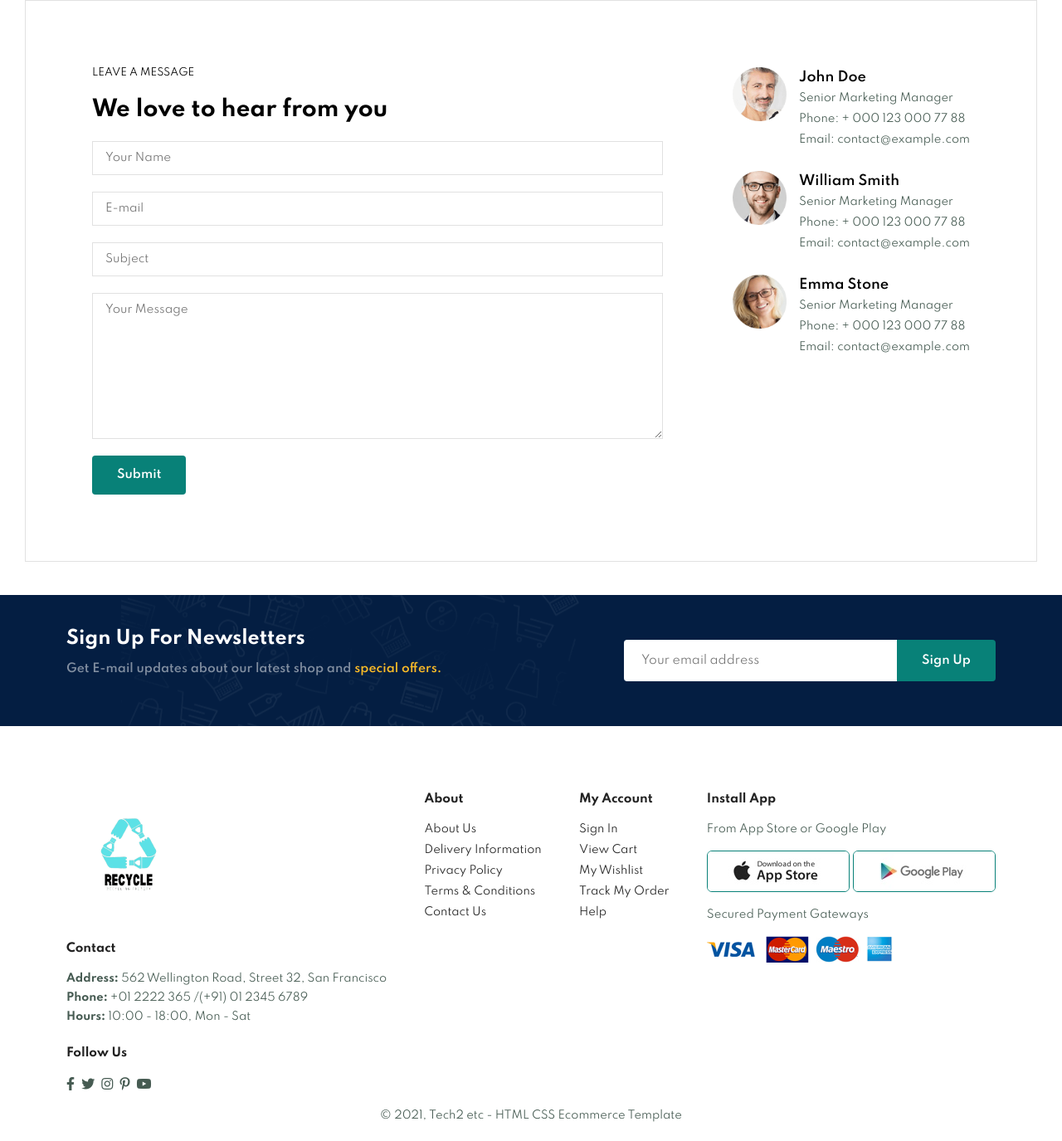
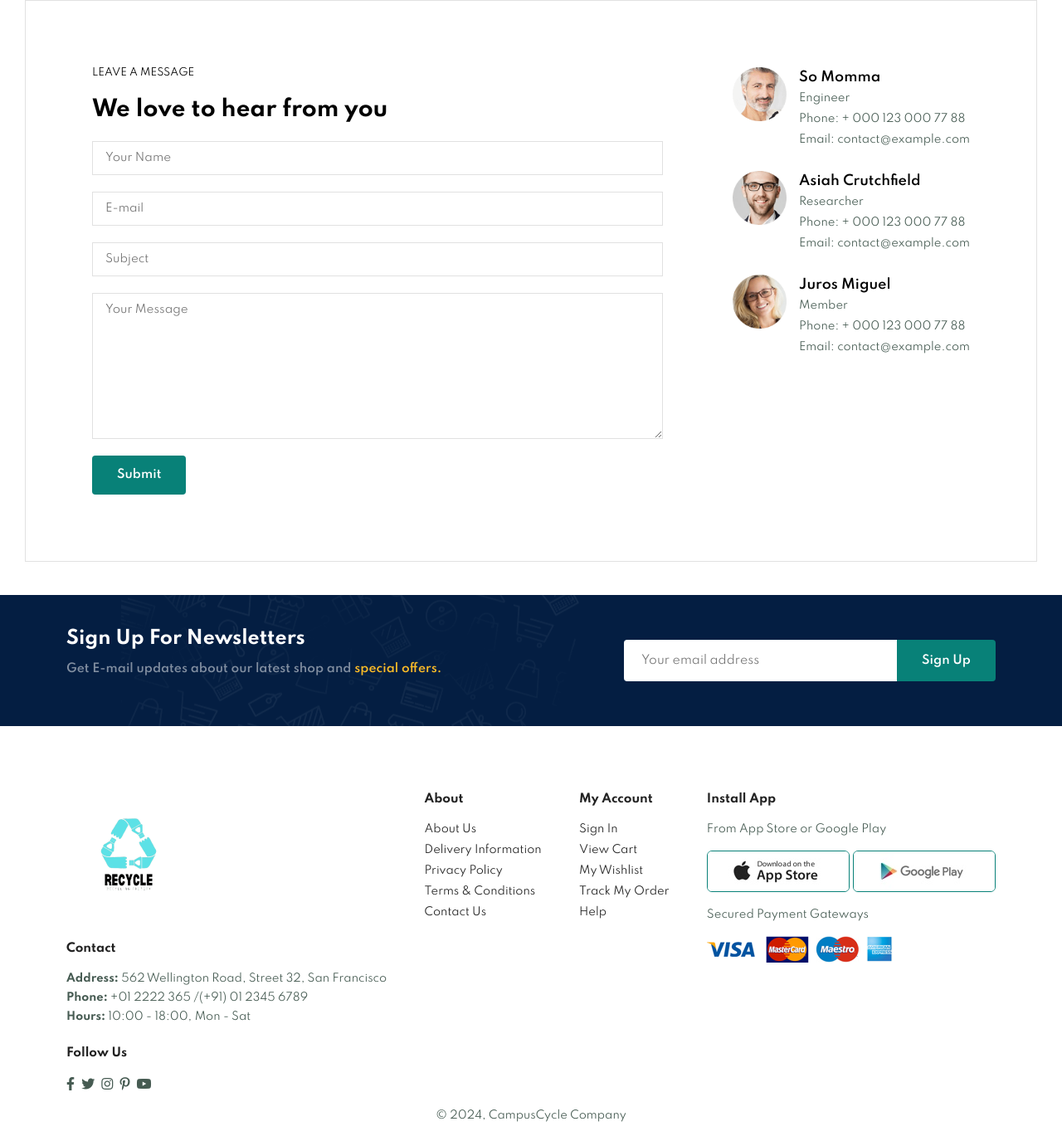
Before and after one commit to Sol-momma/CampusCycle, a website: page contact.html in a window 1280 px wide. Shown: the part 1025-2400 px from the top of the page at 83% size. Drawn offline with Linux system fonts and the light colour scheme.

Commit message:
Update copyright year and company name across multiple HTML files; replace logo image in cart.html; update team member details in contact.html.

```diff
--- a/contact.html
+++ b/contact.html
@@ -81,15 +81,15 @@
         <div class="people">
             <div>
                 <img src="img/people/1.png" alt="">
-                <p><span>John Doe </span> Senior Marketing Manager <br> Phone: + 000 123 000 77 88 <br> Email: contact@example.com</p>
+                <p><span>So Momma</span> Engineer<br> Phone: + 000 123 000 77 88 <br> Email: contact@example.com</p>
             </div>
             <div>
                 <img src="img/people/2.png" alt="">
-                <p><span>William Smith</span> Senior Marketing Manager <br> Phone: + 000 123 000 77 88 <br> Email: contact@example.com</p>
+                <p><span>Asiah Crutchfield</span> Researcher <br> Phone: + 000 123 000 77 88 <br> Email: contact@example.com</p>
             </div>
             <div>
                 <img src="img/people/3.png" alt="">
-                <p><span>Emma Stone</span> Senior Marketing Manager <br> Phone: + 000 123 000 77 88 <br> Email: contact@example.com</p>
+                <p><span>Juros Miguel</span> Member <br> Phone: + 000 123 000 77 88 <br> Email: contact@example.com</p>
             </div>
         </div>
     </section>
@@ -151,7 +151,7 @@
         </div>
 
         <div class="copyright">
-            <p>© 2021, Tech2 etc - HTML CSS Ecommerce Template</p>
+            <p>© 2024, CampusCycle Company</p>
         </div>
     </footer>
 
```
Also changed, not shown: about.html (+1 -1 lines), blog.html (+1 -1 lines), cart.html (+2 -2 lines), index.html (+1 -1 lines), shop.html (+1 -1 lines), sproduct.html (+1 -1 lines).
